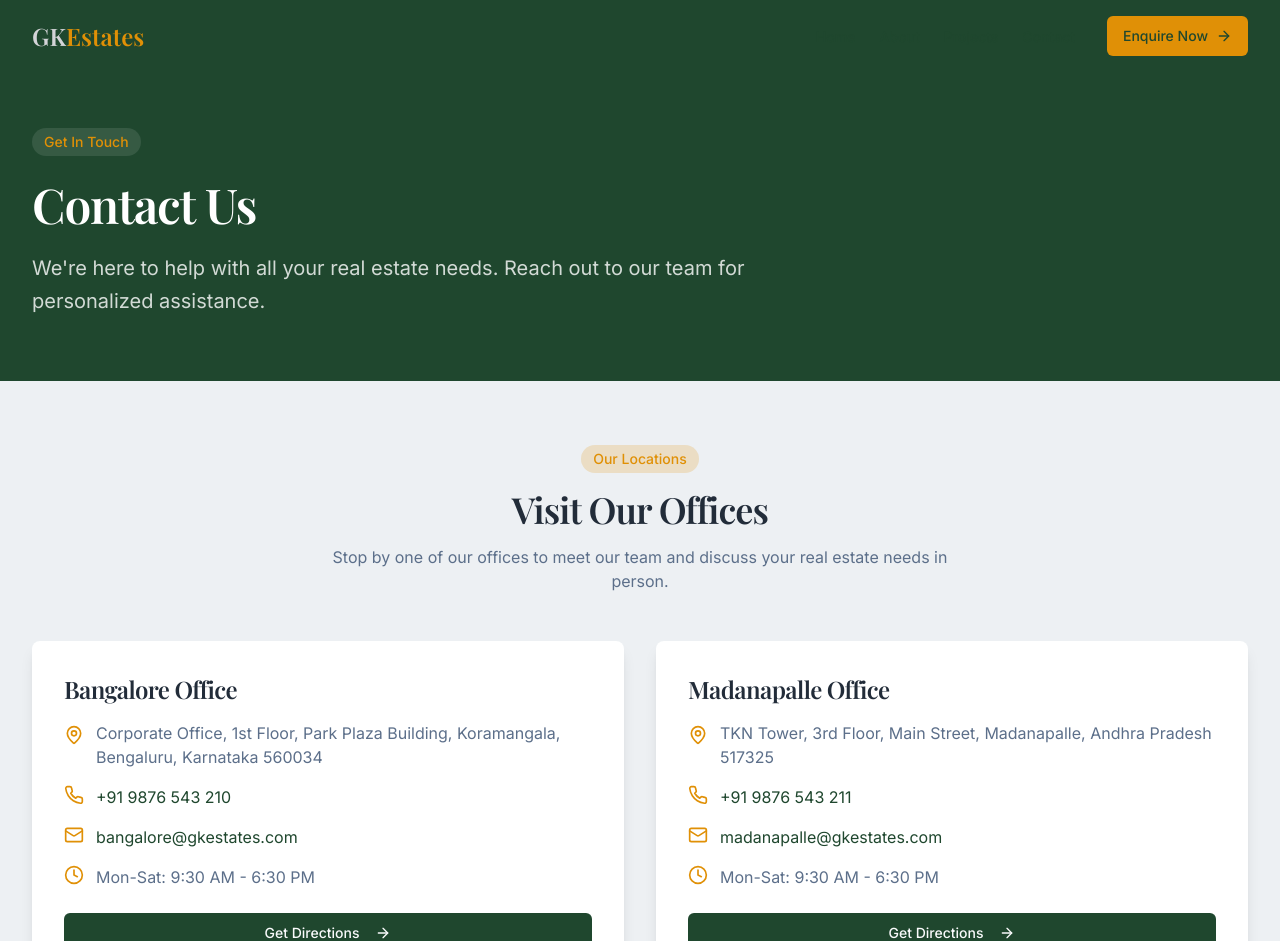
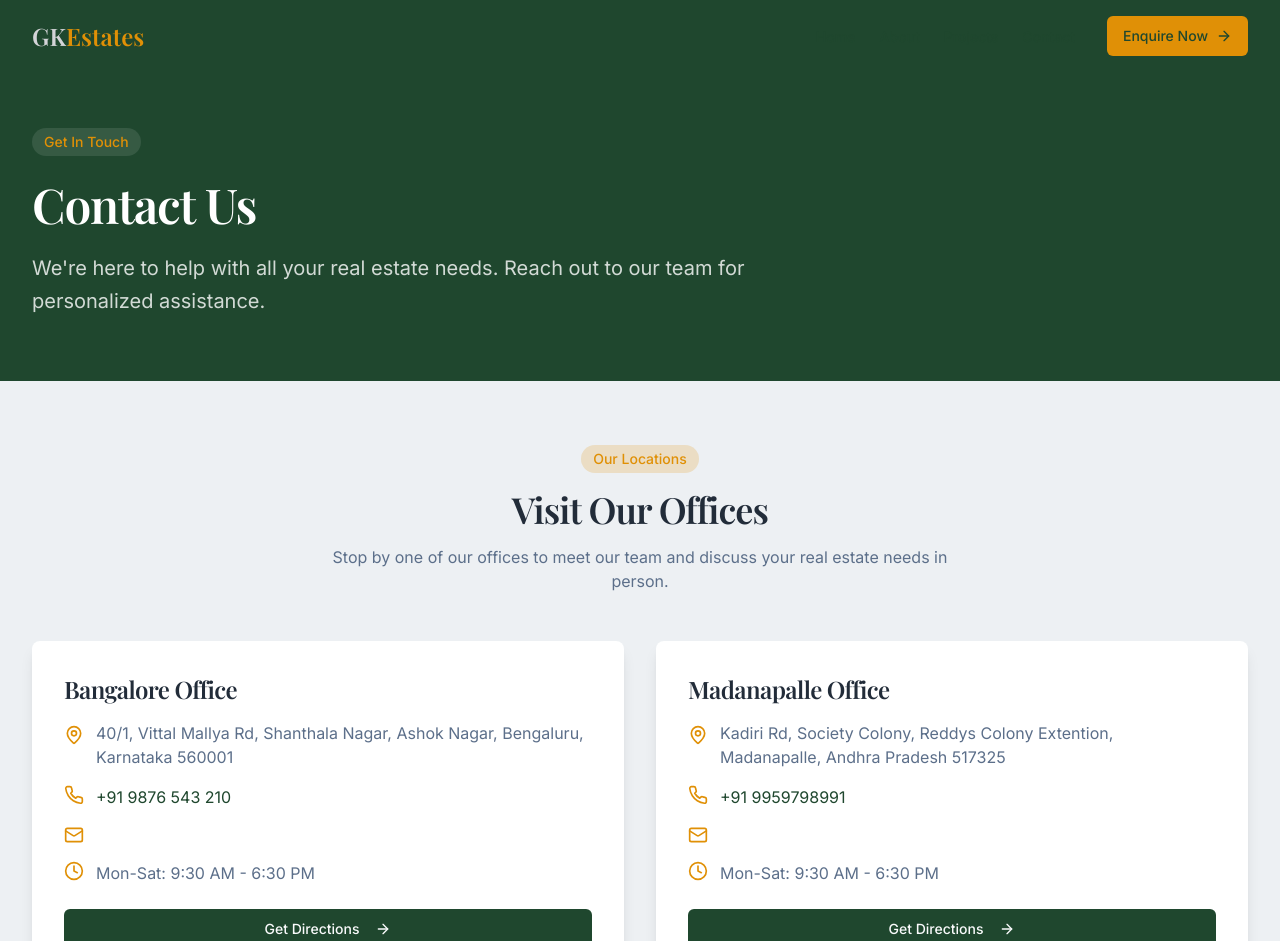
Before and after one commit to EswarReddyPrasad/gk-estate-portal, a React (Vite) app: page /contact in a window 1280 px wide. Shown: the top 941 px of the page. Built offline with nearby package versions, Linux system fonts and the light colour scheme.

Commit message:
Update Contact.tsx

```diff
--- a/src/pages/Contact.tsx
+++ b/src/pages/Contact.tsx
@@ -9,16 +9,14 @@ const Contact = () => {
   const officeLocations = [
     {
       city: "Bangalore",
-      address: "Corporate Office, 1st Floor, Park Plaza Building, Koramangala, Bengaluru, Karnataka 560034",
+      address: "40/1, Vittal Mallya Rd, Shanthala Nagar, Ashok Nagar, Bengaluru, Karnataka 560001",
       phone: "+91 9876 543 210",
-      email: "bangalore@gkestates.com",
       timing: "Mon-Sat: 9:30 AM - 6:30 PM",
     },
     {
       city: "Madanapalle",
-      address: "TKN Tower, 3rd Floor, Main Street, Madanapalle, Andhra Pradesh 517325",
-      phone: "+91 9876 543 211",
-      email: "madanapalle@gkestates.com",
+      address: "Kadiri Rd, Society Colony, Reddys Colony Extention, Madanapalle, Andhra Pradesh 517325",
+      phone: "+91 9959798991",
       timing: "Mon-Sat: 9:30 AM - 6:30 PM",
     },
   ];
```
